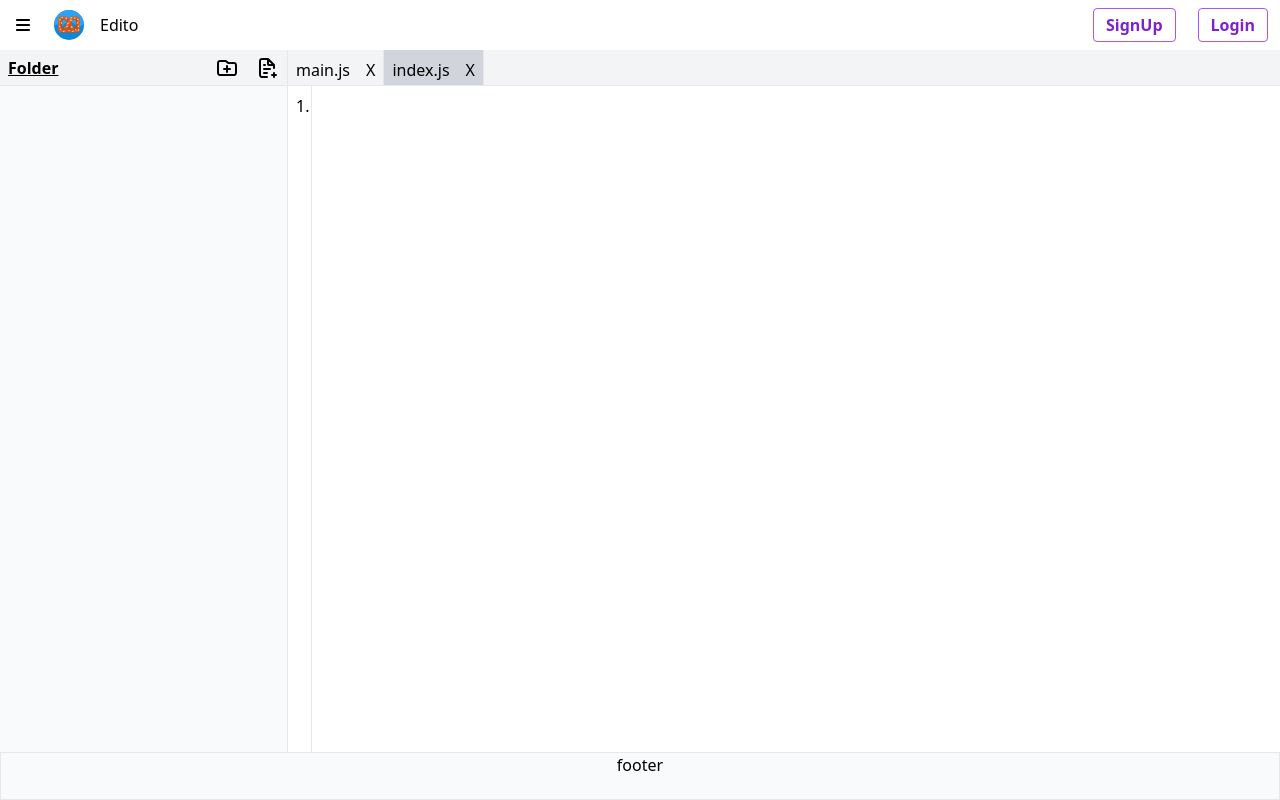
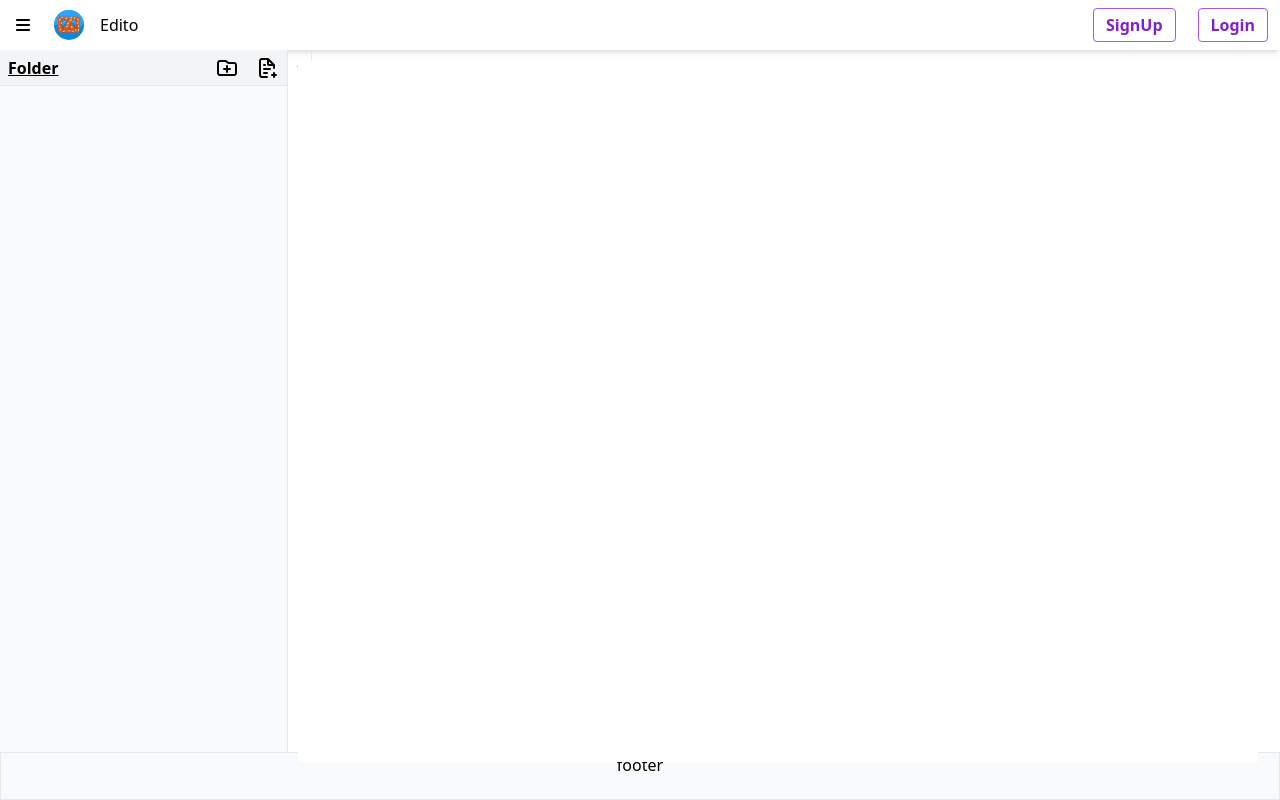
Before and after one commit to Nirajsah17/edito, a React (Create React App) app: page / in a window 1280 px wide. Built offline with nearby package versions, Linux system fonts and the light colour scheme; the HTML template or start-up script is replaced by a standard one.

Commit message:
first cut text highlighter and editor added

```diff
--- a/package.json
+++ b/package.json
@@ -9,6 +9,7 @@
     "@testing-library/user-event": "^13.5.0",
     "idb": "^7.1.1",
     "konva": "^9.2.3",
+    "prismjs": "^1.29.0",
     "react": "^18.2.0",
     "react-dom": "^18.2.0",
     "react-scripts": "5.0.1",
--- a/src/components/MainBody.js
+++ b/src/components/MainBody.js
@@ -1,30 +1,55 @@
-import { useState } from "react";
+import { useEffect, useRef, useState } from "react";
+import 'prismjs/themes/prism.css';
+import Prism from 'prismjs';
+import '../custom.css';
 
 function MainBody() {
+  const [text, setText] = useState("");
+  const code = useRef(null);
+  const editing = useRef(null);
+
+  const syncScroll = () => {
+    code.current.scrollTop = editing.current.scrollTop;
+    code.current.scrollLeft = editing.current.scrollLeft;
+    console.log(editing.current.scrollTop);
+  }
+
+  const handleText = (e) => {
+    const newText = e.target.value;
+    // For new line support
+    newText.replace(new RegExp("&", "g"), "&").replace(new RegExp("<", "g"), "<");
+    setText(newText);
+    code.current.scrollTop = editing.current.scrollTop;
+    code.current.scrollLeft = editing.current.scrollLeft;
+  };
+
+  useEffect(() => {
+    Prism.highlightAll();
+  }, [text]);
+
   return (
     <>
       <div className="w-full h-full flex flex-col">
-        <div className="flex flex-row h-9 border-b bg-gray-100">
-          <div className="flex flex-row justify-between border-r hover:bg-gray-200 cursor-pointer">
-            <div className="p-2">main.js</div>
-            <div className="p-2 cursor-pointer hover:bg-gray-300">X</div>
-          </div>
-          <div className="flex flex-row justify-between border-r bg-gray-300 cursor-pointer">
-            <div className="p-2">index.js</div>
-            <div className="p-2 cursor-pointer hover:bg-gray-300">X</div>
-          </div>
-        </div>
-        <div className="w-full flex flex-1">
+        <div className="flex flex-1">
           <div className="flex flex-1">
-            <div className="w-6 p-2 border-r">
-              1.
+            <div className="w-6 p-2 border-r h-full overflow-y-auto">1.</div>
+            <div className="flex flex-1">
+              <textarea id="editing" spellCheck="false" ref={editing}
+                onChange={handleText}
+                value={text}
+                onScroll={syncScroll}
+              ></textarea>
+              <pre id="highlighting" aria-hidden="true">
+                <code className="language-javascript" ref={code}>
+                  {text}
+                </code>
+              </pre>
             </div>
-            <div className="flex flex-1" contentEditable="true"></div>
           </div>
         </div>
       </div>
     </>
-  )
+  );
 }
 
 export default MainBody;
--- /dev/null
+++ b/src/custom.css
@@ -0,0 +1,75 @@
+#editing,
+#highlighting {
+    margin: 10px;
+    padding: 10px;
+    border: 0;
+    width: calc(100% - 32px);
+    height: 100%;
+}
+
+#editing,
+#highlighting,
+#highlighting * {
+    font-size: 15pt;
+    font-family: monospace;
+    line-height: 20pt;
+}
+
+
+/* step2 */
+
+#editing,
+#highlighting {
+    position: absolute;
+    top: 0;
+    left: 0;
+}
+
+/* step3 */
+
+#editing {
+    z-index: 1;
+}
+
+#highlighting {
+    z-index: 0;
+}
+
+/* last step */
+
+#editing {
+    color: transparent;
+    background: transparent;
+    caret-color: black;
+}
+
+/* customization */
+
+pre[class*="language-"] {
+    background-color: white;
+}
+
+.line-numbers {
+    background-color: #e0e0e0;
+}
+
+.line-highlight {
+    background-color: #d0d0d0;
+}
+
+/* scrolling */
+
+#editing,
+#highlighting {
+    overflow: auto;
+    white-space: nowrap;
+}
+
+#editing {
+    resize: none;
+}
+
+textarea:focus {
+    outline: none;
+    border-color: transparent;
+}
```
Also changed, not shown: 1 other file (tests, documents, lock files or other folders).
